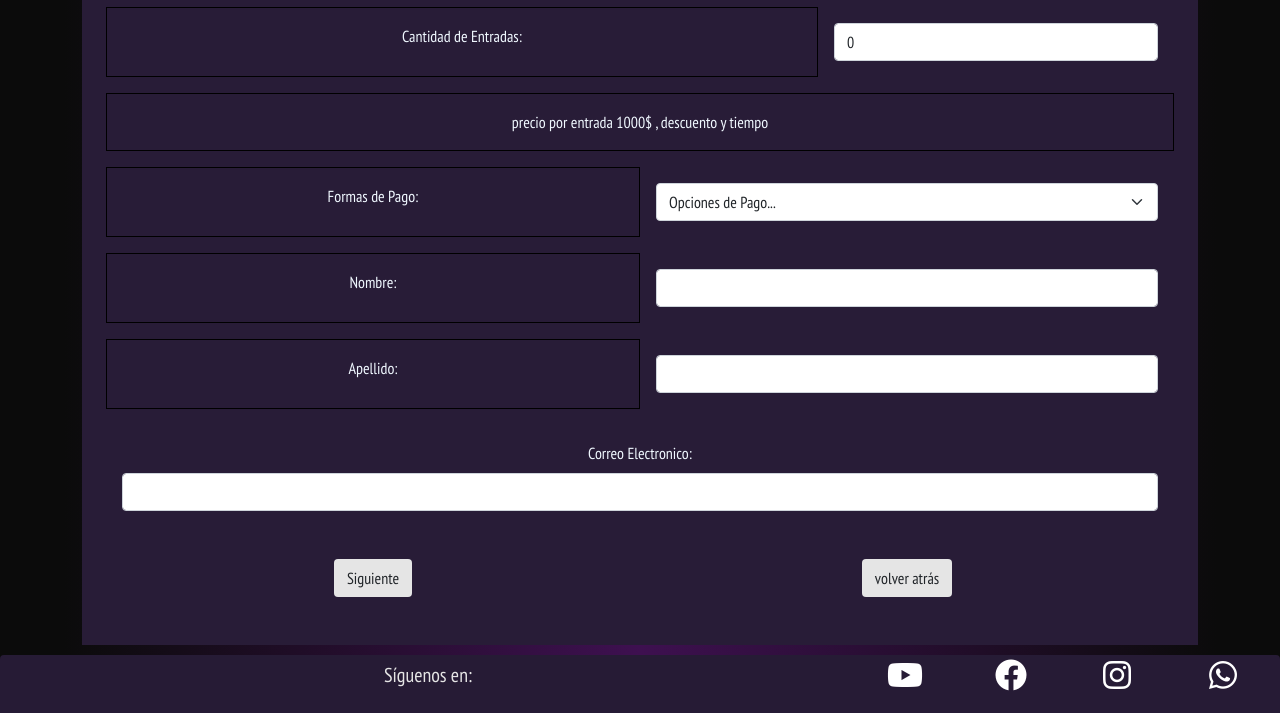
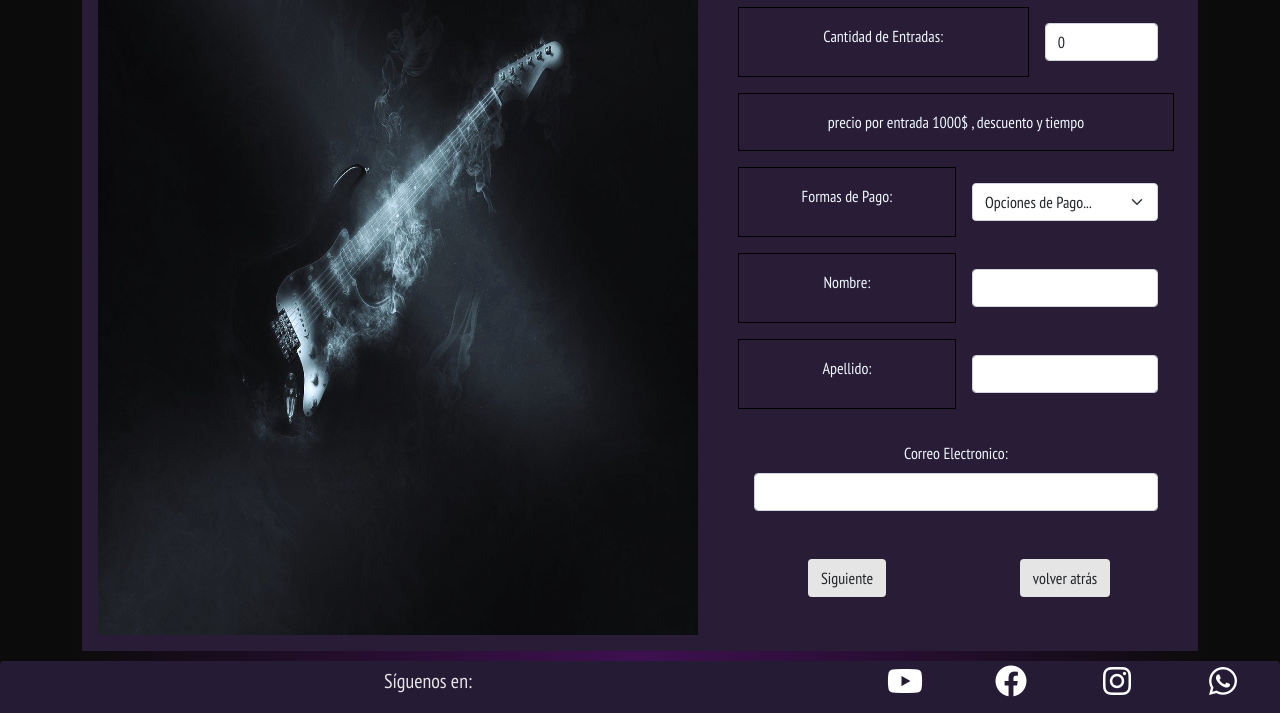
Before and after one commit to OctavioRiccardo/Metal-Web, a plain HTML site: page MetalWeb/pages/form.html in a window 1280 px wide. Shown: the part 247-960 px from the top of the page. Drawn offline with Linux system fonts and the light colour scheme.

Commit message:
cambio tam imagen y ajuste de media query

```diff
--- a/MetalWeb/Metal.css
+++ b/MetalWeb/Metal.css
@@ -508,7 +508,7 @@ a:hover {
     padding: auto;
 }
 
-@media only screen and (max-width: 1400px){
+@media only screen and (max-width: 1200px){
 
     .img-form{
         display: none;
--- a/MetalWeb/pages/form.html
+++ b/MetalWeb/pages/form.html
@@ -65,7 +65,7 @@
     <!------------------------------------------Seccion del Formulario---------------------------------------------->
     <section class="container grid-form" style="color: aliceblue; margin: 10px auto; border-radius: 5px;">
         <div class="img-form" >
-            <img src="../assets/images/img-formulario.jpg" alt="crow" width="700px" height="800px">
+            <img src="../assets/images/img-formulario.jpg" alt="crow" width="600px" height="700px">
         </div>
         <div id="manejoForm">
             <h1>Venta de Entradas</h1>
```
